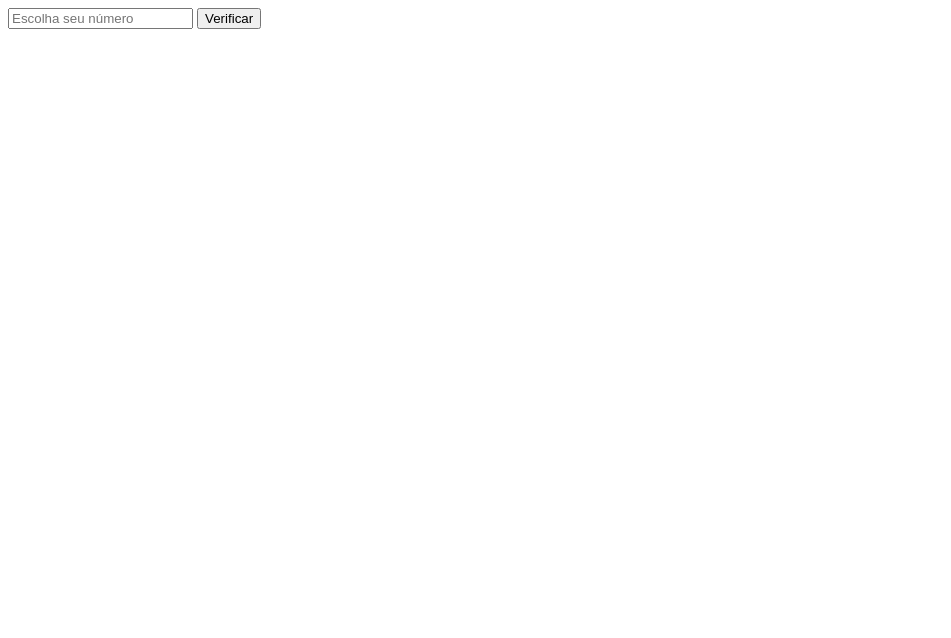
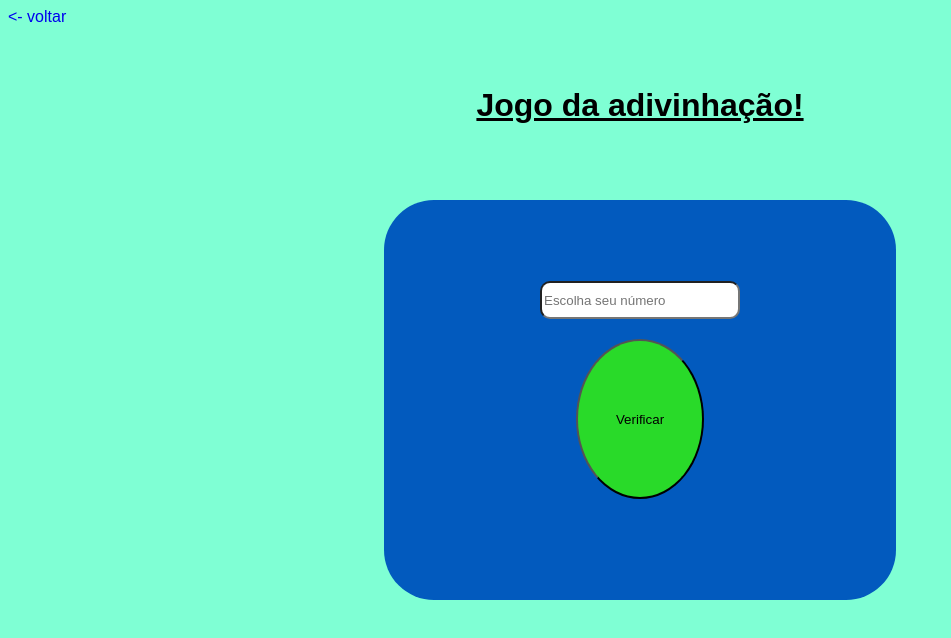
Before and after one commit to Lucas-Beni/Atividade-JS, a plain HTML site: page exercicio-1.html in a window 1280 px wide. Shown: the whole page, without its empty margins (0-951 px from the left). Drawn offline with Linux system fonts and the light colour scheme; a web font is replaced by a local one.

Commit message:
css exercicio 1 criado

```diff
--- /dev/null
+++ b/exercicio-1.css
@@ -0,0 +1,52 @@
+@import url('https://fonts.googleapis.com/css2?family=Josefin+Sans:ital,wght@0,100..700;1,100..700&family=Lato:ital,wght@0,100;0,300;0,400;0,700;0,900;1,100;1,300;1,400;1,700;1,900&family=Matemasie&display=swap');
+
+body{
+    background-color: #7fffd4;
+    font-family: "Matemasie", sans-serif;
+}
+
+a{
+    text-decoration: none;
+}
+
+.titulo{
+    text-align: center;
+    padding-top: 5vh;
+    text-decoration: underline;
+}
+
+.container{
+    position: absolute;
+    top: 50%;
+    left: 50%;
+    transform: translate(-50%, -50%);
+    background-color: rgb(2, 90, 190);
+    width: 40vw;
+    height: 50vh;
+    border-radius: 50px;
+    display: flex;
+    flex-direction: column;
+    justify-content: center;
+    align-items: center;
+
+    & input{
+        height: 4vh;
+        width: 15vw;
+        border-radius: 10px;
+        outline: none;
+    }
+
+    & button{
+        height: 20vh;
+        width: 10vw;
+        border-radius: 50%;
+        margin-top: 20px;
+        margin-bottom: 20px;
+        background-color: rgb(41, 218, 41);
+        font-family: "Matemasie", sans-serif;
+    }
+
+    & .resultado{
+        color: #fff;
+    }
+}
--- a/exercicio-1.html
+++ b/exercicio-1.html
@@ -2,13 +2,20 @@
 <html lang="pt">
 <head>
     <script src="exercicio-1.js"></script>
+    <link rel="stylesheet" href="exercicio-1.css">
     <meta charset="UTF-8">
     <meta name="viewport" content="width=device-width, initial-scale=1.0">
     <title>Document</title>
 </head>
 <body>
+    <a href="pagina1.html"><- voltar</a>
+    <div class="titulo">
+        <h1>Jogo da adivinhação!</h1>
+    </div>
+    <div class="container">
         <input type="number" id="palpite" placeholder="Escolha seu número"/>
         <button onclick="verificarPalpite()">Verificar</button>
         <div class="resultado" id="resultado"></div>
+    </div>
 </body>
 </html>
```
